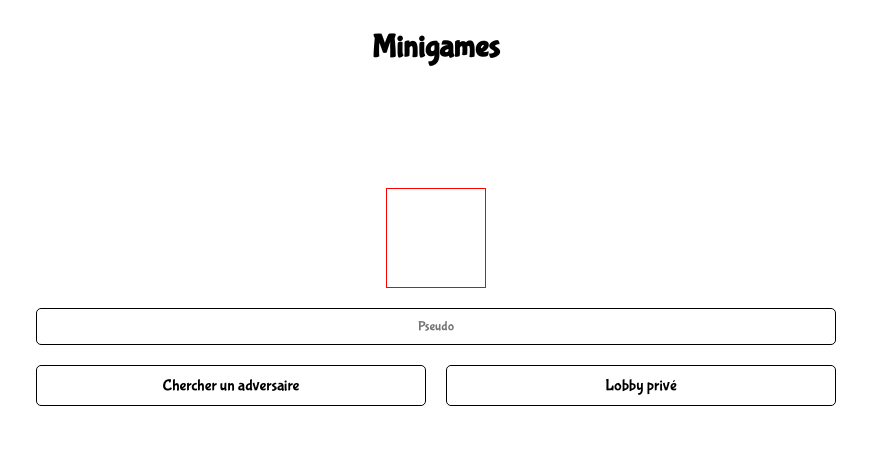
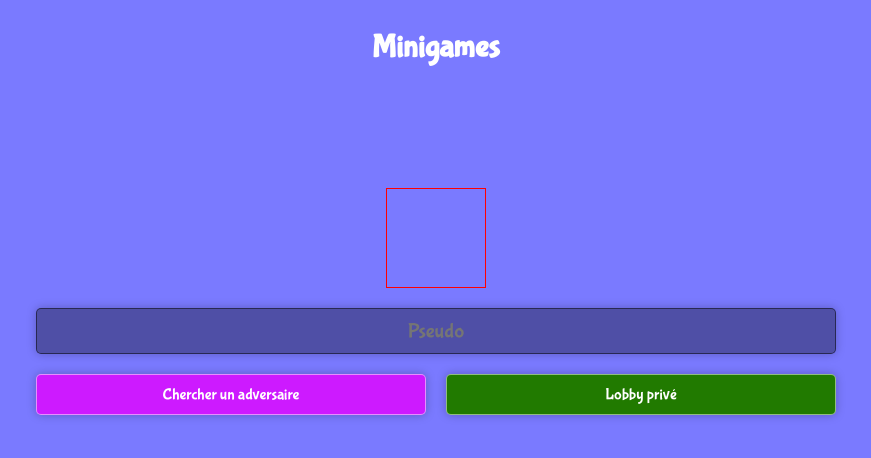
Before and after one commit to ArseneBrosy/minigames, a plain HTML site: page index.html in a window 1280 px wide. Shown: the whole page, without its empty margins (204-1075 px from the left). Drawn offline with Linux system fonts and the light colour scheme.

Commit message:
home css 2

```diff
--- a/css/home.css
+++ b/css/home.css
@@ -2,6 +2,12 @@ body {
     display: flex;
     align-items: center;
     flex-direction: column;
+
+    background: var(--main-col);
+}
+
+h1 {
+    color: white;
 }
 
 #menu {
@@ -23,16 +29,36 @@ body {
 
 #pseudo {
     grid-column: 1 / 3;
+    outline: none;
+    background-color: rgba(0, 0, 0, 0.35);
+    border-color: rgba(0, 0, 0, 0.5) !important;
+    color: white;
+    font-size: 1.3rem;
 }
 
 a {
     text-decoration: none;
-    color: black;
+    color: white;
+    transition: 200ms;
 }
 
 #pseudo, a {
-    border: 1px solid black;
+    border: 1px solid rgba(255, 255, 255, 0.5);
     border-radius: 5px;
     text-align: center;
     padding: 10px;
+    box-shadow: 0 0 10px 0 rgba(0, 0, 0, 0.25);
 }
+
+#public-button {
+    background-color: var(--col1);
+}
+
+#private-lobby-button {
+    background-color: var(--col2);
+}
+
+a:hover {
+    box-shadow: 0 0 10px 5px rgba(0, 0, 0, 0.25);
+    transform: scaleX(1.05);
+}
--- a/css/style.css
+++ b/css/style.css
@@ -5,7 +5,9 @@
     font-family: "Bubblegum Sans", Inter, sans-serif;
 
     /* VARIABLES */
-    --col1:
+    --main-col: #7a7aff;
+    --col1: #cd1aff;
+    --col2: #217a00;
 }
 
 a, button {
--- a/index.html
+++ b/index.html
@@ -11,7 +11,7 @@
     <div id="menu">
         <div id="profile-picture"></div>
         <input type="text" id="pseudo" placeholder="Pseudo">
-        <a href="./game.html">Chercher un adversaire</a>
+        <a id="public-button" href="./game.html">Chercher un adversaire</a>
         <a id="private-lobby-button">Lobby privé</a>
     </div>
 
--- a/js/home.js
+++ b/js/home.js
@@ -7,4 +7,4 @@ function generateCode(length = 5) {
   return code;
 }
 
-document.querySelector('#private-lobby-button').href = `/game.html?room=${generateCode()}`;
+document.querySelector('#private-lobby-button').href = `./game.html?room=${generateCode()}`;
```
Also changed, not shown: game.html (+1 -0 lines).
